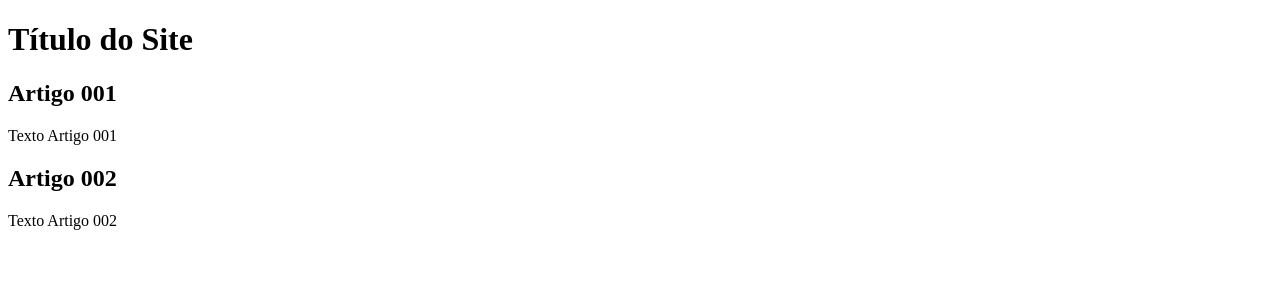
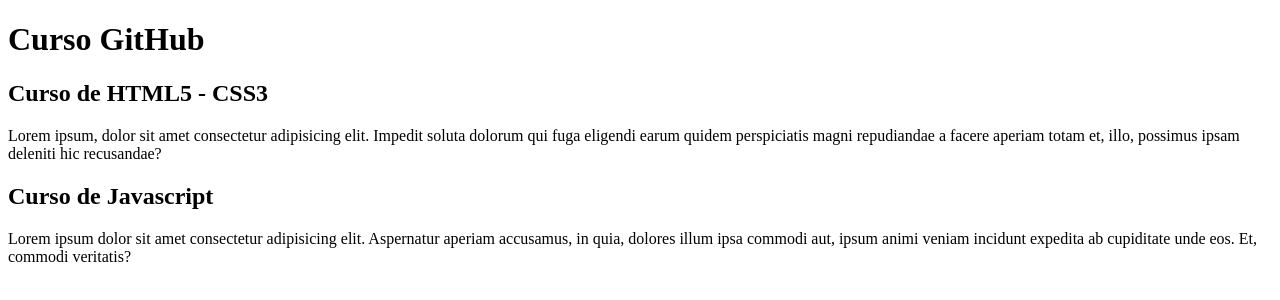
Before and after one commit to FELIPEMARTINIANO/Site-Teste, a plain HTML site: page index.html in a window 1280 px wide. Drawn offline with Linux system fonts and the light colour scheme.

Commit message:
Edição de conteúdo

```diff
--- a/index.html
+++ b/index.html
@@ -8,17 +8,17 @@
 <body>
     <main>
         <header>
-            <h1>Título do Site</h1>
+            <h1>Curso GitHub</h1>
         </header>
 
         <article>
-            <h2>Artigo 001</h2>
-            <p>Texto Artigo 001</p>
+            <h2>Curso de HTML5 - CSS3</h2>
+            <p>Lorem ipsum, dolor sit amet consectetur adipisicing elit. Impedit soluta dolorum qui fuga eligendi earum quidem perspiciatis magni repudiandae a facere aperiam totam et, illo, possimus ipsam deleniti hic recusandae?</p>
         </article>
 
         <article>
-            <h2>Artigo 002</h2>
-            <p>Texto Artigo 002</p>
+            <h2>Curso de Javascript</h2>
+            <p>Lorem ipsum dolor sit amet consectetur adipisicing elit. Aspernatur aperiam accusamus, in quia, dolores illum ipsa commodi aut, ipsum animi veniam incidunt expedita ab cupiditate unde eos. Et, commodi veritatis?</p>
         </article>
     </main>
 
```
